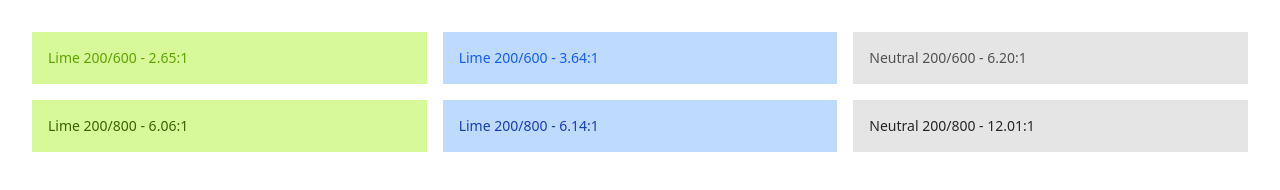
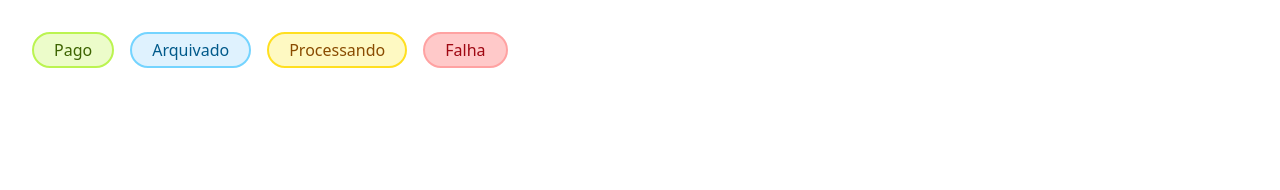
Before and after one commit to rafaasimi/forest-origamid-tailwind, a website: page material/src/cores.html in a window 1280 px wide. Drawn offline with Linux system fonts and the light colour scheme.

Commit message:
exercicio: cores

```diff
--- a/material/src/cores.html
+++ b/material/src/cores.html
@@ -9,17 +9,13 @@
   </head>
 
   <body class="m-8 *:h-8">
-    <div class="grid grid-cols-3 gap-4 *:p-4 text-sm">
-      <div class="bg-lime-200 text-lime-600">Lime 200/600 - 2.65:1</div>
-      <div class="bg-blue-200 text-blue-600">Lime 200/600 - 3.64:1</div>
-      <div class="bg-neutral-200 text-neutral-600">
-        Neutral 200/600 - 6.20:1
+    <div class="flex flex-wrap gap-4 *:py-1 *:px-5 *:rounded-full *:border-2">
+      <div class="bg-lime-100 text-lime-800 border-lime-300">Pago</div>
+      <div class="bg-sky-100 text-sky-800 border-sky-300">Arquivado</div>
+      <div class="bg-yellow-100 text-yellow-800 border-yellow-300">
+        Processando
       </div>
-      <div class="bg-lime-200 text-lime-800">Lime 200/800 - 6.06:1</div>
-      <div class="bg-blue-200 text-blue-800">Lime 200/800 - 6.14:1</div>
-      <div class="bg-neutral-200 text-neutral-800">
-        Neutral 200/800 - 12.01:1
-      </div>
+      <div class="bg-red-200 text-red-800 border-red-300">Falha</div>
     </div>
   </body>
 </html>
```
Also changed, not shown: material/src/output.css.
